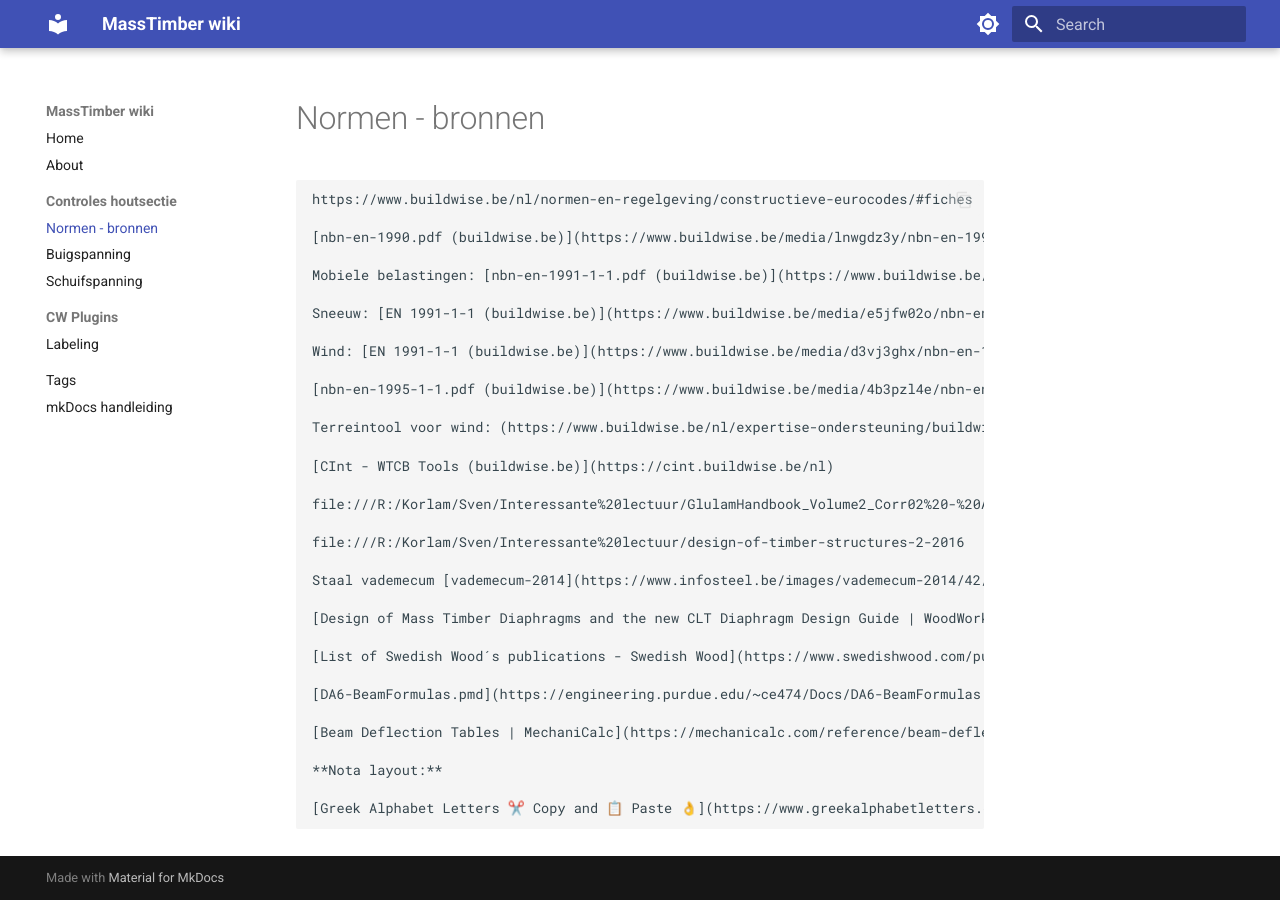
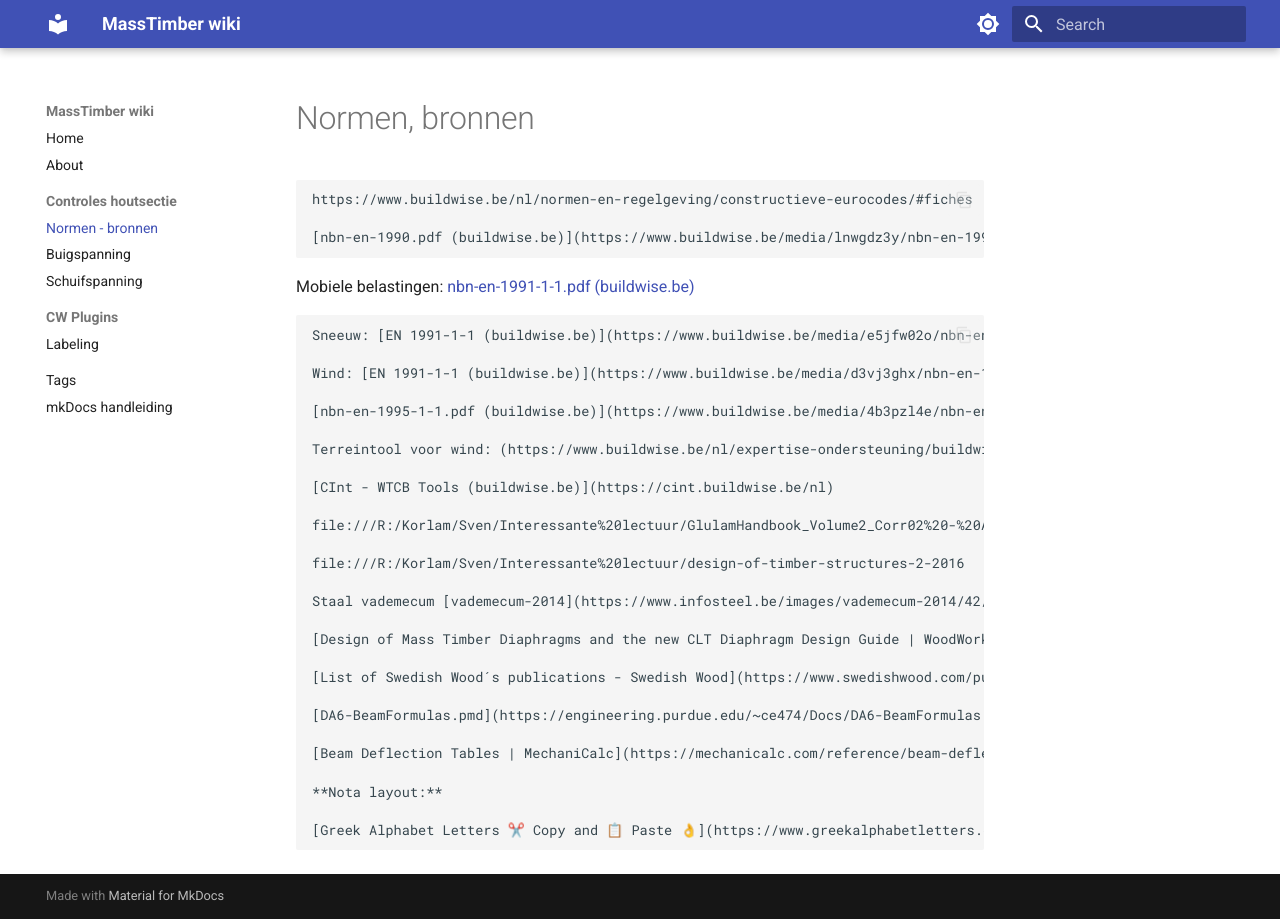
Before and after one commit to kevindevromeLTS/MassTimber-wiki, an MkDocs documentation site: the page built from docs/controleHoutsectie/Normen-bronnen.md, in a window 1280 px wide. Built offline with MkDocs 1.6.1 and Material for MkDocs 9.7.7, drawn with Linux system fonts in a browser that asks for light colours.

```diff
--- a/docs/controleHoutsectie/Normen-bronnen.md
+++ b/docs/controleHoutsectie/Normen-bronnen.md
@@ -1,10 +1,10 @@
-#Normen - bronnen
+#Normen, bronnen
 
     https://www.buildwise.be/nl/normen-en-regelgeving/constructieve-eurocodes/#fiches
 
     [nbn-en-1990.pdf (buildwise.be)](https://www.buildwise.be/media/lnwgdz3y/nbn-en-1990.pdf)
 
-    Mobiele belastingen: [nbn-en-1991-1-1.pdf (buildwise.be)](https://www.buildwise.be/media/td4ltgij/nbn-en-1991-1-1.pdf)
+Mobiele belastingen: [nbn-en-1991-1-1.pdf (buildwise.be)](https://www.buildwise.be/media/td4ltgij/nbn-en-1991-1-1.pdf)
 
     Sneeuw: [EN 1991-1-1 (buildwise.be)](https://www.buildwise.be/media/e5jfw02o/nbn-en-1991-1-3.pdf) -3
 
```
